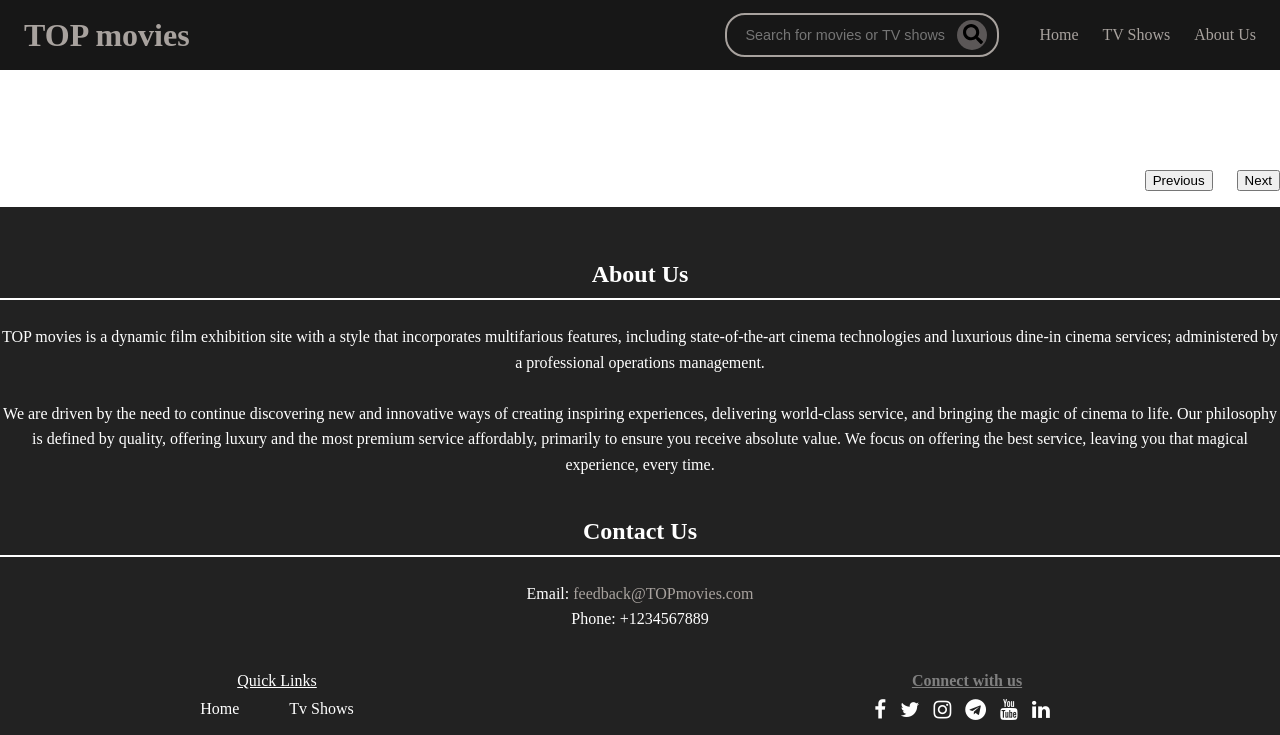
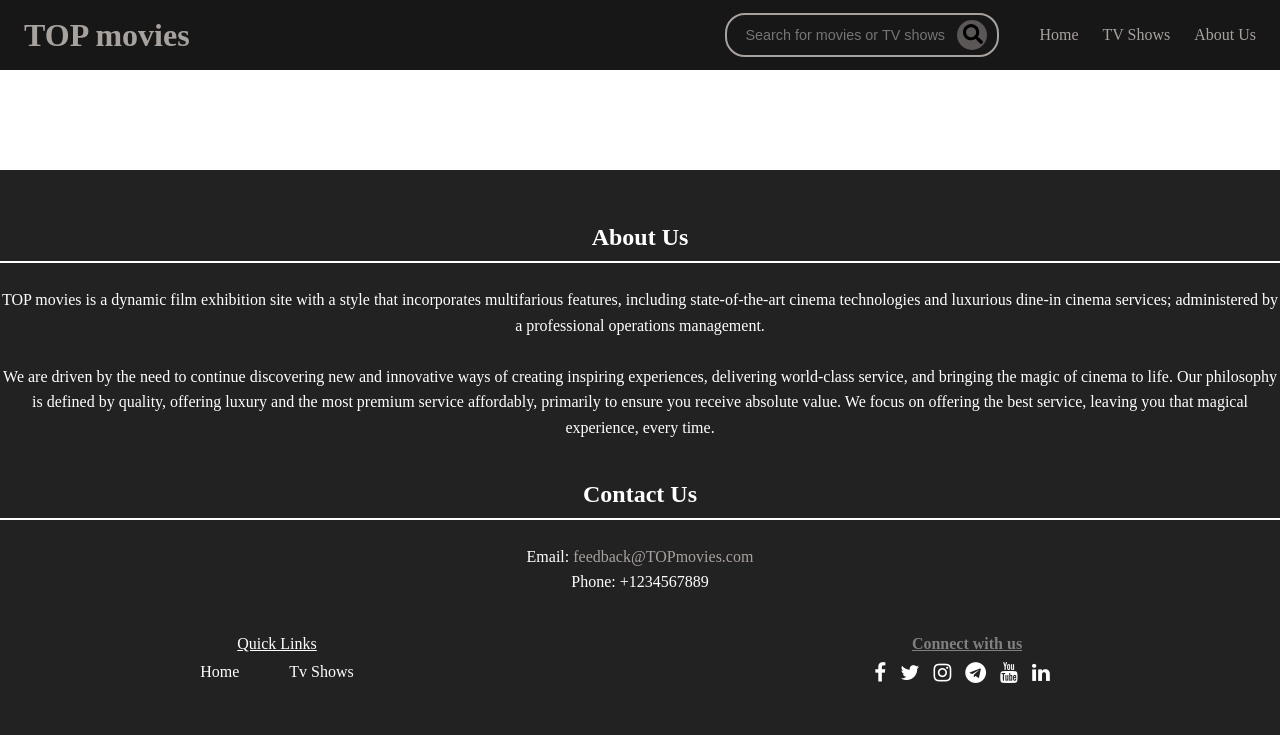
Before and after one commit to Bazzy09/Top-Dev_Cohort-2_Capstone, a website built with webpack: page dist/index.html in a window 1280 px wide. Shown: the top 735 px of the page. Built offline with nearby package versions, Linux system fonts and the light colour scheme; no server answers; files whose address does not match are found by name.

Commit message:
remove unuse block of code intended to be use to implement pagination

```diff
--- a/dist/index.html
+++ b/dist/index.html
@@ -40,17 +40,6 @@
     </header>
 
     <content id="content"></content>
-
-    <div id="pager" class="pager">
-        <ul class="pagination">
-            <li class="page-items">
-                <button class="page-link" id="prevButton">Previous</button>
-            </li>
-            <li class="page-items">
-                <button class="page-link" id="nextButton">Next</button>
-            </li>
-        </ul>
-    </div>
 
     <footer>
         <div class="footer-section" id="about-us">
@@ -115,7 +104,6 @@
               <p> This is a capstone project for cohort 2 of the TOP Developers Institute.</p>
             </div>
         </div>
-
     </footer>
  <script src="main.js"></script>
 </body>
```
